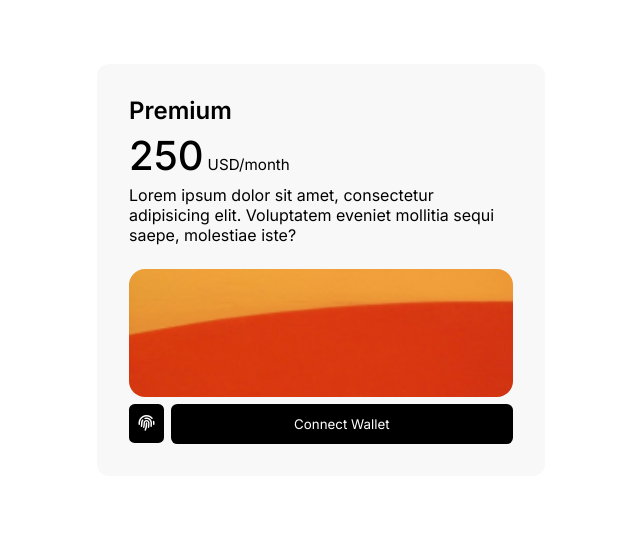
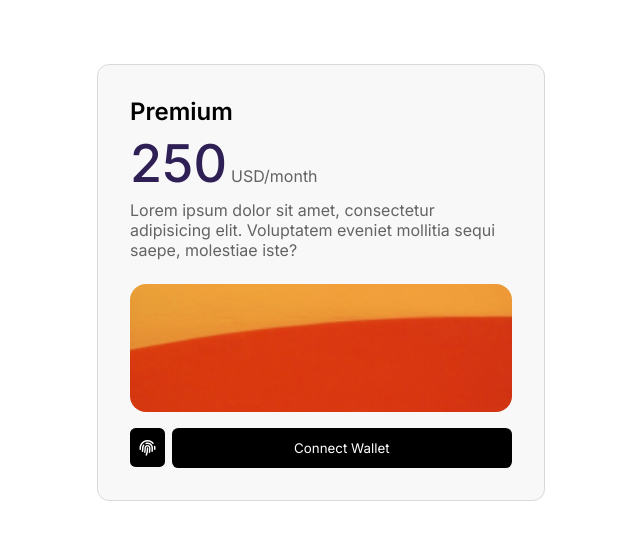
Before and after one commit to phemi22/CSS-Variables, a plain HTML site: page index.html in a window 1280 px wide. Shown: the whole page, without its empty margins (319-959 px from the left). Drawn offline with Linux system fonts and the light colour scheme.

Commit message:
second commit

```diff
--- a/index.html
+++ b/index.html
@@ -24,7 +24,7 @@
             </div>
 
             <div class="card-details-container">
-                Lorem ipsum dolor sit amet, consectetur adipisicing elit. Voluptatem eveniet mollitia sequi saepe, molestiae iste?
+                <p>Lorem ipsum dolor sit amet, consectetur adipisicing elit. Voluptatem eveniet mollitia sequi saepe, molestiae iste?</p>
             </div>
         </div>
 
--- a/style.css
+++ b/style.css
@@ -7,18 +7,51 @@
     font-family: "Inter", sans-serif;
 }
 
+:root{
+    /* COLOR VARIABLES */
+    --backgroundColor: #f8f8f8;
+    --bigTextColor: #2e1f55;
+    --smallTextColor: #636363;
+    --outlineColor: #d9d9d9;
+
+    /* TEXT VARIABLES */
+    --headlineTextSize: 3.25rem;
+    --bodyTextSize: 1rem;
+    --buttonTextSize: 1.1rem;
+    --titleTextSize: 1.5rem;
+
+    /* SPACE VARIABLES */
+    --bigPadding: 2rem;
+    --smallPadding: 1rem;
+    --columnGapSpace: 0.75rem;
+    --bigRowGapSpace: 4rem;
+    --mediumRowGap: 1.5rem;
+    --smallRowGapSpace: 1rem;
+    --smallerRowGapSpace: 0.75rem;
+}
+
+/* To define color theme (either light or dark mode)*/
+@media (prefers-color-scheme: dark){
+    :root{
+        --backgroundColor: #230b42;
+        --bigTextColor: #f8f8f8;
+        --smallTextColor: #d9d9d9;
+    }
+}
+
 .card-container{
     width: 35%;
     height: auto;
-    background-color: #f8f8f8;
+    background-color: var(--backgroundColor);
     margin: 4rem auto;
     padding: 2rem;
     display: flex;
     flex-direction: column;
     justify-content: start;
     align-items: start;
-    row-gap: 1.5rem;
+    row-gap: var(--mediumRowGap);
     border-radius: 0.75rem;
+    border: 1px solid var(--outlineColor);
 }
 
 .top-card-container{
@@ -37,7 +70,7 @@
 }
 
 .premium-container p{
-    font-size: 1.5rem;
+    font-size: var(--titleTextSize);
     font-weight: 600;
 }
 
@@ -61,17 +94,24 @@
 }
 
 .figure-container h1{
-    font-size: 2.5rem;
+    font-size: var(--headlineTextSize);
     font-weight: 500;
+    color: var(--bigTextColor);
 }
 
 .figure-container p{
-    font-size: 0.95rem;
+    font-size: var(--bodyTextSize);
+    color: var(--smallTextColor);
 }
 
 .card-details-container{
     width: 100%;
     height: auto;
+}
+
+.card-details-container p{
+    color: var(--smallTextColor);
+    font-size: var(--bodyTextSize);
 }
 
 .bottom-card-container{
@@ -81,7 +121,7 @@
     flex-direction: column;
     justify-content: start;
     align-items: start;
-    row-gap: 0.4rem;
+    row-gap: var(--smallRowGapSpace);
 }
 
 .card-image-container{
```
